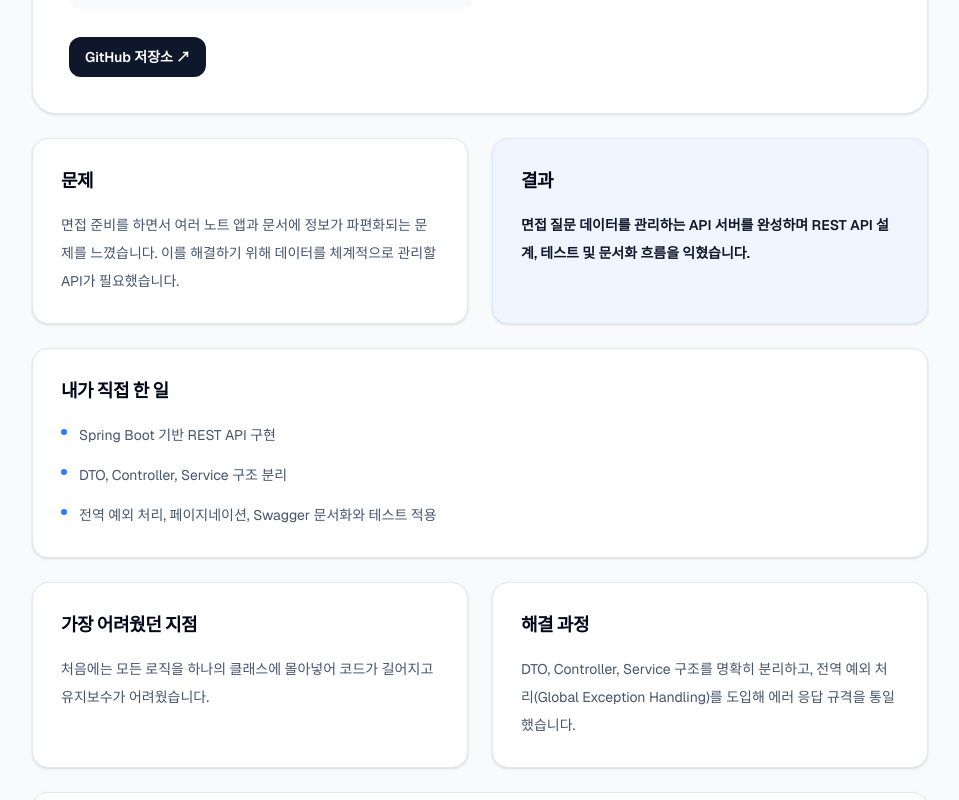
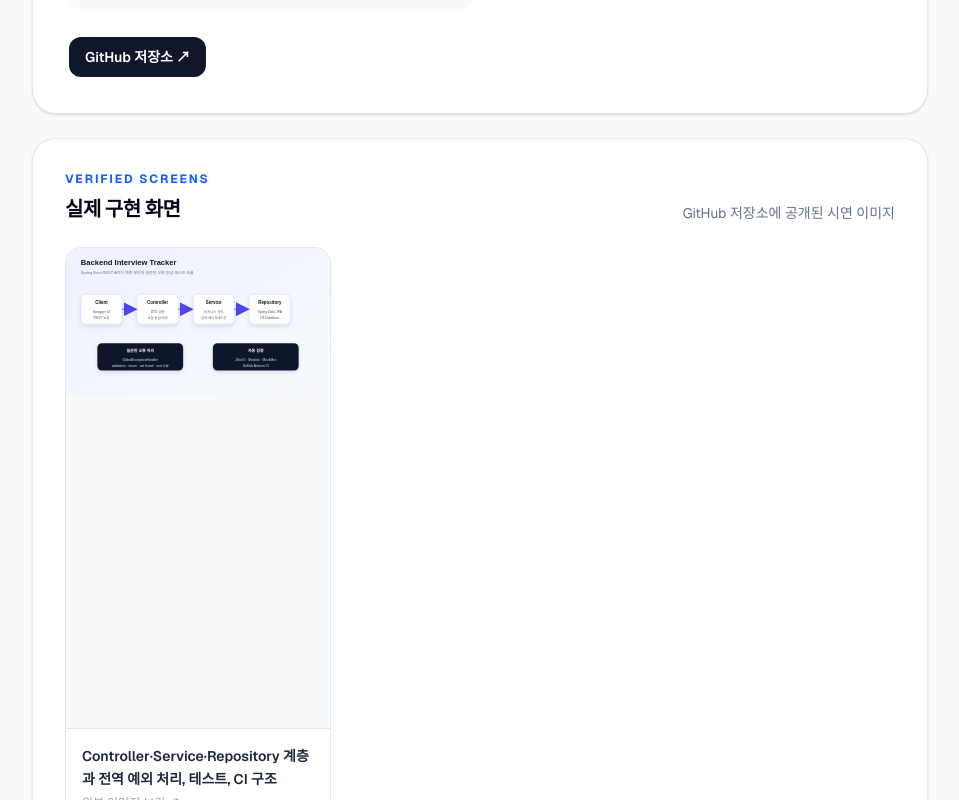
Before and after one commit to lukemin-dev/gyumin-archive, a Next.js app: page /projects/backend-interview-tracker in a window 1280 px wide. Shown: the part 520-1320 px from the top of the page, without its empty margins (160-1119 px from the left). Built offline with nearby package versions, Linux system fonts and the light colour scheme.

Commit message:
Add architecture visuals for key projects

```diff
--- a/src/data/project-visuals.ts
+++ b/src/data/project-visuals.ts
@@ -2,27 +2,77 @@ export interface ProjectVisual {
   src: string;
   alt: string;
   caption: string;
+  width: number;
+  height: number;
+  kind: "diagram" | "screen";
 }
 
 const warehouseVisualRoot =
   "https://raw.githubusercontent.com/lukemin-dev/warehouse-fire-anomaly-monitor/main/assets/screenshots";
 
 export const projectVisuals: Record<string, ProjectVisual[]> = {
+  "seo-automation": [
+    {
+      src: "/projects/seo-automation-pipeline.svg",
+      alt: "AI 기반 SEO 자동화 파이프라인 구조도",
+      caption: "수집·검증·우선순위 계산·AI 초안·보고서 생성과 장애 대응 흐름",
+      width: 1600,
+      height: 900,
+      kind: "diagram",
+    },
+  ],
   "warehouse-fire-anomaly-monitor": [
+    {
+      src: "/projects/warehouse-monitor-architecture.svg",
+      alt: "창고 화재 이상 징후 감지 시스템 전체 구조도",
+      caption: "센서와 Raspberry Pi부터 AWS EC2, AI 판정, 모바일 앱까지 이어지는 데이터 흐름",
+      width: 1600,
+      height: 900,
+      kind: "diagram",
+    },
     {
       src: `${warehouseVisualRoot}/mobile-dashboard.jpg`,
       alt: "창고 화재 이상 징후 감지 시스템 모바일 대시보드",
       caption: "센서 상태와 AI 판정 결과를 확인하는 모바일 대시보드",
+      width: 1080,
+      height: 2340,
+      kind: "screen",
     },
     {
       src: `${warehouseVisualRoot}/mobile-graph.jpg`,
       alt: "창고 화재 이상 징후 감지 시스템 실시간 센서 그래프",
       caption: "MQ-2와 불꽃 센서의 변화를 확인하는 실시간 그래프",
+      width: 1080,
+      height: 2340,
+      kind: "screen",
     },
     {
       src: `${warehouseVisualRoot}/mobile-alerts.jpg`,
       alt: "창고 화재 이상 징후 감지 시스템 경고 이력 화면",
       caption: "규칙 기반 경고와 AI 이상 판정이 저장된 경고 이력",
+      width: 1080,
+      height: 2340,
+      kind: "screen",
+    },
+  ],
+  "backend-interview-tracker": [
+    {
+      src: "/projects/backend-tracker-architecture.svg",
+      alt: "Backend Interview Tracker Spring Boot 계층 구조도",
+      caption: "Controller·Service·Repository 계층과 전역 예외 처리, 테스트, CI 구조",
+      width: 1600,
+      height: 900,
+      kind: "diagram",
+    },
+  ],
+  "file-organizer-agent": [
+    {
+      src: "/projects/file-organizer-flow.svg",
+      alt: "File Organizer Agent 안전한 파일 정리 실행 흐름",
+      caption: "폴더 스캔부터 dry-run, 충돌 처리, 이동, 로그와 CI까지의 실행 흐름",
+      width: 1600,
+      height: 900,
+      kind: "diagram",
     },
   ],
 };
```
